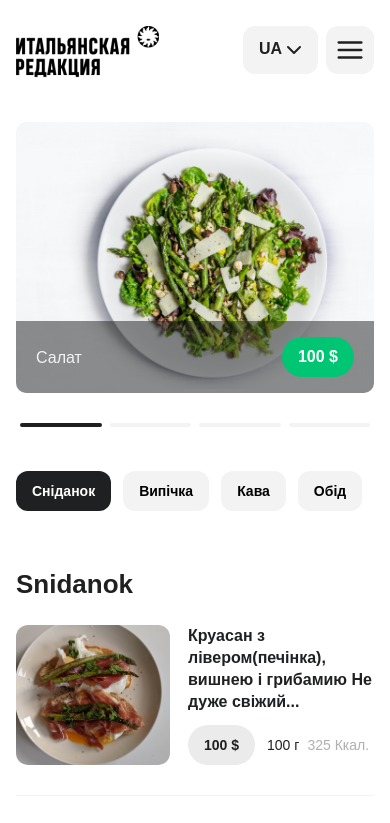
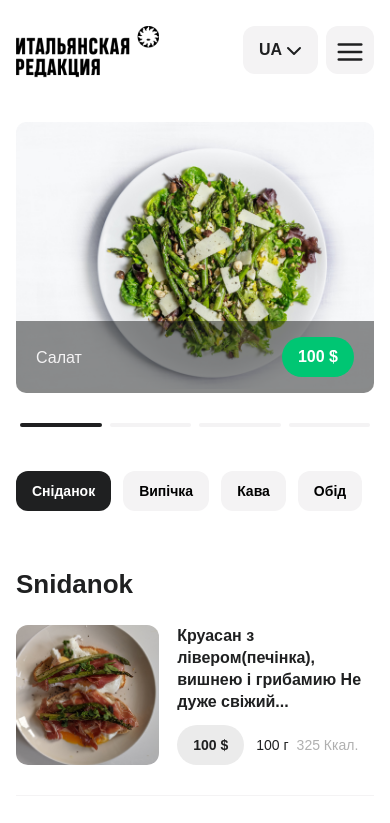
Before and after one commit to kaganvmz/orry-markup, a website: page menu.html in a window 390 px wide. Shown: the top 823 px of the page. Drawn offline with nearby package versions, Linux system fonts and the light colour scheme; a web font is replaced by a local one.

Commit message:
Fix Add Padding To Align Header Icons

```diff
--- a/css/header.css
+++ b/css/header.css
@@ -111,7 +111,7 @@
 }
 
 .lang__toggle {
-    padding: 12px 12px 12px 16px;
+    padding: 13px 12px 11px 16px;
     display: flex;
     justify-content: center;
 }
@@ -165,6 +165,7 @@
     justify-content: center;
     width: 48px;
     height: 48px;
+    padding-top: 3px;
 }
 
 .burger-menu__icon .feather-menu {
--- a/css/main-menu.css
+++ b/css/main-menu.css
@@ -179,7 +179,7 @@
     background-color: var(--grey-primary);
     border-radius: 12px;
     max-width: 40%;
-    min-width: 154px;
+    min-width: 40%;
     min-height: 116px;
 }
 
@@ -254,6 +254,7 @@
     font-style: normal;
     font-weight: 400;
     text-align: center;
+    white-space: nowrap;
 }
 
 .dish__info__specification .dish__calorie {
@@ -261,6 +262,7 @@
     font-weight: 500;
     text-align: center;
     color: var(--grey);
+    white-space: nowrap;
 }
 
 .special-menu {
```
